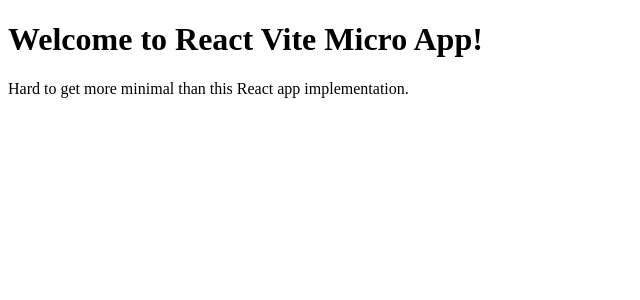
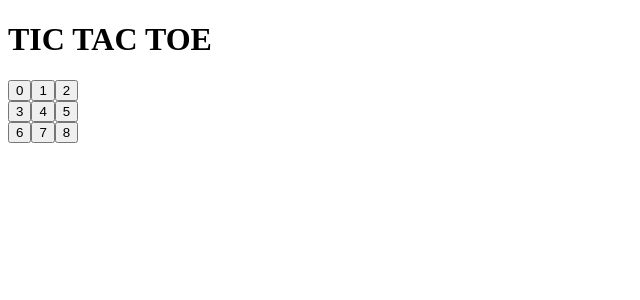
Before and after one commit to Chandrashekhar-Poojary/tic-tac-toe, a React (Vite) app: page / in a window 1280 px wide. Shown: the top 300 px of the page, without its empty margins (0-640 px from the left). Built offline with nearby package versions, Linux system fonts and the light colour scheme.

Commit message:
created components

```diff
--- a/index.html
+++ b/index.html
@@ -5,6 +5,6 @@
   </head>
   <body>
     <div id="root"></div>
-    <script type="module" src="./src/index.jsx"></script>
+    <script type="module" src="./src/index.js"></script>
   </body>
 </html>
--- /dev/null
+++ b/src/App.js
@@ -0,0 +1,13 @@
+import React from "react";
+import Board from "./components/Board";
+
+const App = () =>{
+  return (
+    <div>
+      <h1>TIC TAC TOE</h1>
+      <Board />
+    </div>
+  );
+}
+
+export default App;
--- a/src/App.jsx
+++ /dev/null
@@ -1,12 +0,0 @@
-import React from "react";
-
-const App = () =>{
-  return (
-    <>
-      <h1>Welcome to React Vite Micro App!</h1>
-      <p>Hard to get more minimal than this React app implementation.</p>
-    </>
-  );
-}
-
-export default App;
--- /dev/null
+++ b/src/components/Board.js
@@ -0,0 +1,26 @@
+import React from 'react';
+import Square from './Square';
+
+const Board = () => {
+  return (
+    <div>
+        <div>
+            <Square value={0}/>
+            <Square value={1}/>
+            <Square value={2}/>
+        </div>
+        <div>
+            <Square value={3}/>
+            <Square value={4}/>
+            <Square value={5}/>
+        </div>
+        <div>
+            <Square value={6}/>
+            <Square value={7}/>
+            <Square value={8}/>
+        </div>
+    </div>
+  );
+};
+
+export default Board;
--- /dev/null
+++ b/src/components/Square.js
@@ -0,0 +1,9 @@
+import React from 'react'
+
+//const Square = props => { // before destructuring
+const Square = ({value}) =>{ // after object destructuring ({})
+    //console.log(props);
+    return <button type="button">{ value }</button> // instead of props.value just define value
+};
+
+export default Square;
```
Also changed, not shown: package.json (+4 -3 lines), src/index.js (renamed from src/index.jsx), 1 other file (tests, documents, lock files or other folders).
